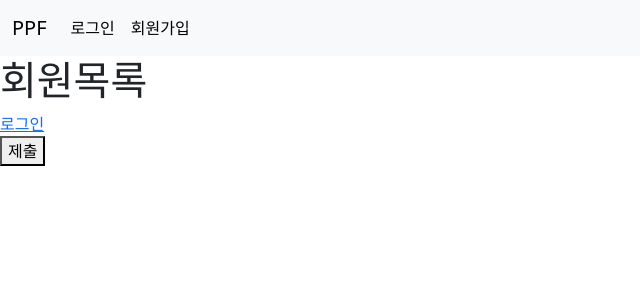
After one commit to hyejinny97/movie-community, a Django app: template accounts/templates/accounts/index.html in a window 1280 px wide. The commit adds this page. Shown: the top 300 px of the page, without its empty margins (0-640 px from the left). Run offline with Django 3.2, Linux system fonts and the light colour scheme; the template is opened without the code that fills it, so the values that code supplies are empty; some libraries are stand-ins or nearby versions.

Commit message:
Add: accounts/login, logout

```diff
--- /dev/null
+++ b/accounts/templates/accounts/index.html
@@ -0,0 +1,13 @@
+{% extends 'base.html' %}
+{% load django_bootstrap5 %}
+
+{% block body %}
+<h1>회원목록</h1>
+<a href="{% url 'accounts:signin' %}">로그인</a>
+<form action="" method="post" class="form">
+  {% csrf_token %}
+
+  <button type="submit">제출</button>
+
+</form>
+{% endblock body %}
--- a/accounts/urls.py
+++ b/accounts/urls.py
@@ -4,5 +4,8 @@ from . import views
 app_name = 'accounts'
 
 urlpatterns = [
-    path('signup/',views.signup, name='signup')
+    path('',views.index, name='index'),
+    path('signup/',views.signup, name='signup'),
+    path('signin/',views.signin, name='signin'),
+    path('signout/',views.signout, name='signout'),
 ]
--- a/templates/base.html
+++ b/templates/base.html
@@ -12,6 +12,34 @@
 </head>
 
 <body>
+  <nav class="navbar navbar-expand-sm navbar-light bg-light">
+    <div class="container-fluid">
+      <a class="navbar-brand" href="{% url 'accounts:index' %}">PPF</a>
+      <button class="navbar-toggler" type="button" data-bs-toggle="collapse" data-bs-target="#navbarColor03"
+        aria-controls="navbarColor03" aria-expanded="false" aria-label="Toggle navigation">
+        <span class="navbar-toggler-icon"></span>
+      </button>
+      <div class="collapse navbar-collapse d-flex justify-content-end" id="navbarColor03">
+        <ul class="navbar-nav me-auto">
+          {% if request.user.is_authenticated %}
+          <li class="nav-item">
+            <a class="nav-link active" href="{% url 'accounts:index' %}">리뷰 목록</a>
+          </li>
+          <li class="nav-item">
+            <a class="nav-link active" href="{% url 'accounts:signout' %}">로그아웃</a>
+          </li>
+          {% else %}
+          <li class="nav-item">
+            <a class="nav-link active" href="{% url 'accounts:signin' %}">로그인</a>
+          </li>
+          <li class="nav-item">
+            <a class="nav-link active" href="{% url 'accounts:signup' %}">회원가입</a>
+          </li>
+          {% endif %}
+        </ul>
+      </div>
+    </div>
+  </nav>
   {% block body %}{% endblock body %}
 </body>
 
```
Also changed, not shown: accounts/templates/accounts/signin.html (added, +13 -0 lines), accounts/views.py (+18 -0 lines). Lines whose indentation alone changed are shown as unchanged.
